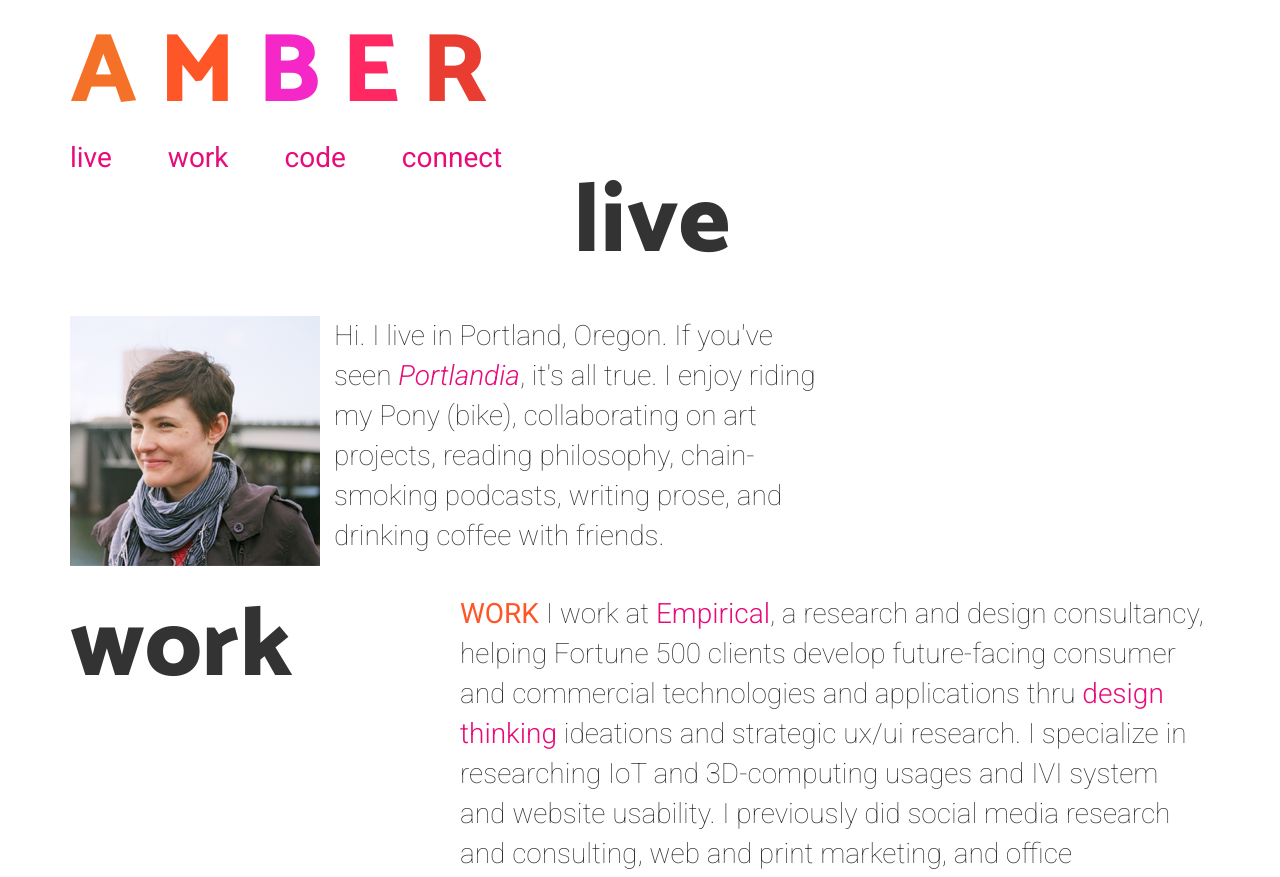
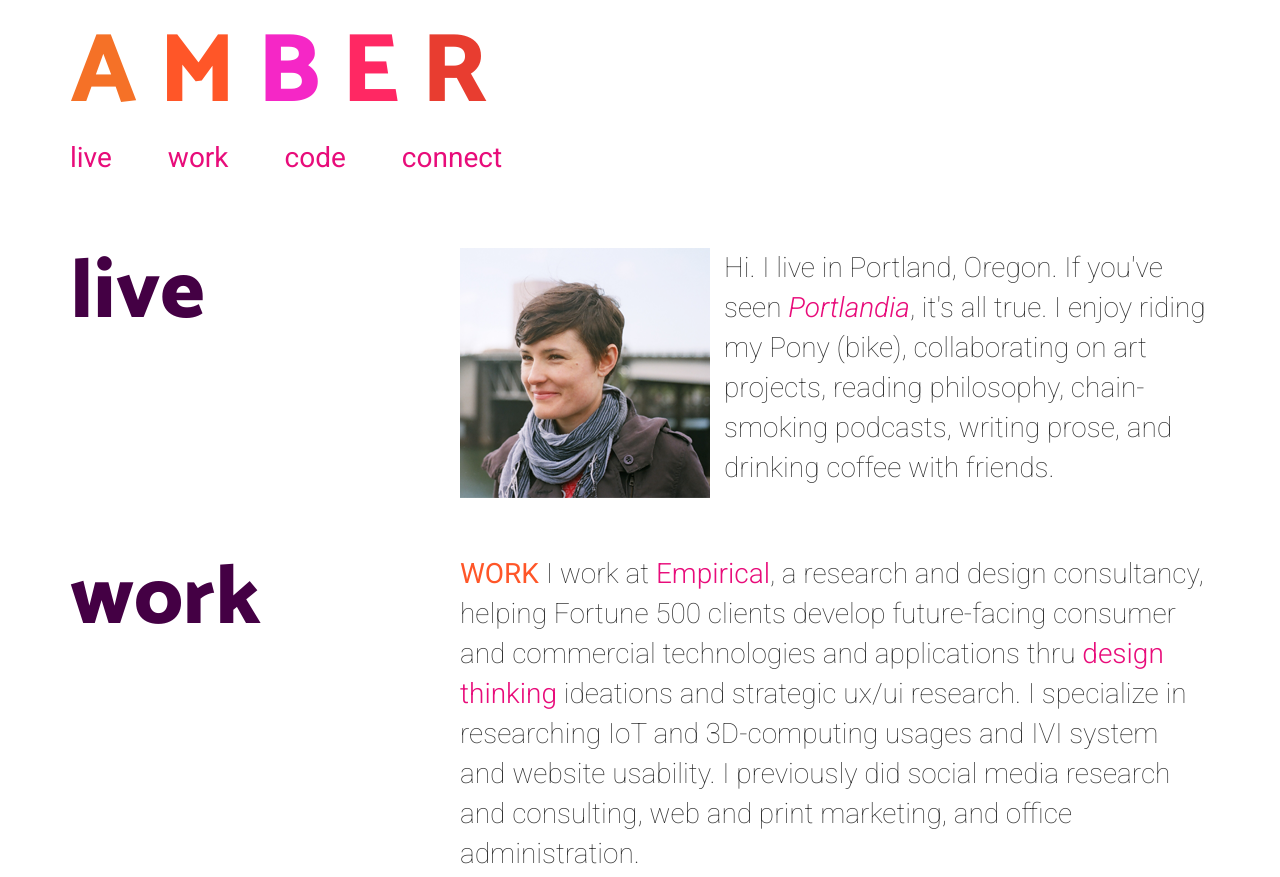
Before and after one commit to Ambermeetsrobot/ambermeetsrobot.github.io, a plain HTML site: page index.html in a window 1280 px wide. Shown: the top 877 px of the page. Drawn offline with Linux system fonts and the light colour scheme.

Commit message:
fix layout of top 'live' row and bottom 'connect' row; update color scheme

```diff
--- a/css/styles.css
+++ b/css/styles.css
@@ -16,10 +16,10 @@ h1 {
 }
 
 h2 {
-  font-size: 7em;
+  color: #404;
+  font-size: 6em;
   font-family: 'Catamaran', sans-serif;
   font-weight: 800;
-  margin-right: 2em;
   margin-top: 0px;
   padding-top: 0px;
 }
@@ -29,8 +29,7 @@ header {
 }
 
 img {
-  float: left;
-  height: 100%;
+  height: 75%;
   width: auto;
   padding-right: 1em;
 }
@@ -52,18 +51,23 @@ strong {
 }
 
 .col-md-4 {
+  padding-top: 2em;
   padding-bottom: 2em;
 }
 .col-md-8 {
+  padding-top: 2em;
   padding-bottom: 2em;
 }
 
+.col-md-8 img {
+  float: left;
+}
+
 .my-nav ul {
-  float: left;
   list-style-type: none;
   margin: 0;
-  padding-left: 0;
-  /*padding-bottom: 2em;*/
+  padding-left: 0;*/
+  padding-bottom: 2em;
   overflow: hidden;
 }
 
@@ -83,7 +87,7 @@ strong {
   text-decoration: none;
 }
 
-/* Change the link color to #111 (black) on hover */
+/*Change the link color to #111 (black) on hover*/
 .my-nav li a:hover {
   color: #E83D30;
 }
```
Also changed, not shown: 1 other file.
